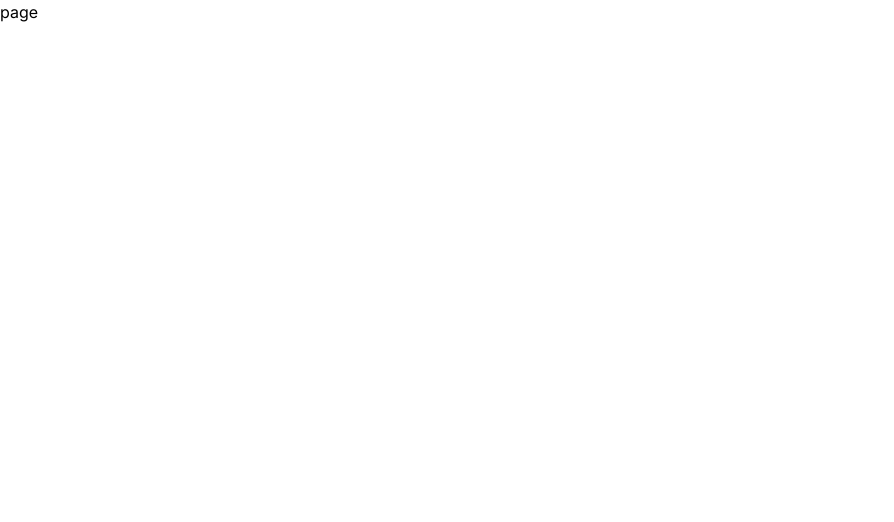
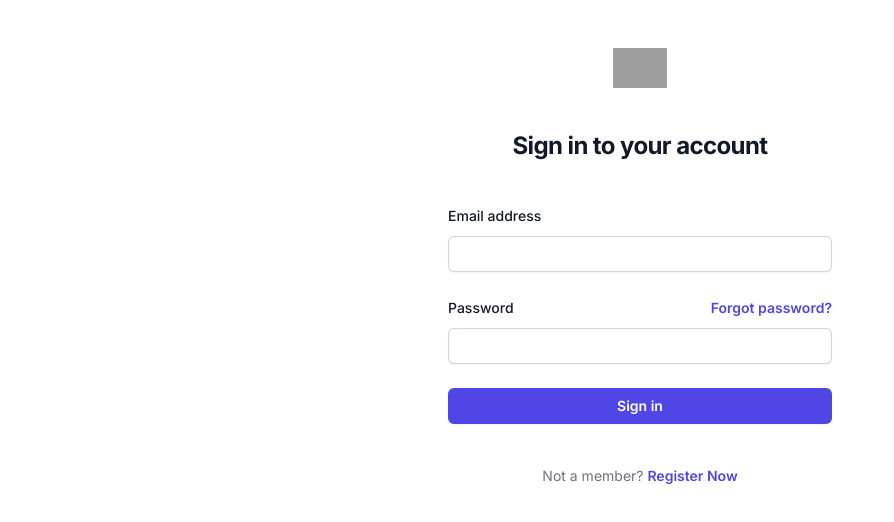
Before and after one commit to neeraj-gs/Next-Auth-Complete, a Next.js app in the folder next-auth/: page /login in a window 1280 px wide. Shown: the top 522 px of the page, without its empty margins (0-894 px from the left). Built offline with nearby package versions, Linux system fonts and the light colour scheme; grey boxes are pictures that could not be loaded.

Commit message:
Added the LOgin page from Tailwingd css

```diff
--- a/next-auth/app/(site)/login/page.jsx
+++ b/next-auth/app/(site)/login/page.jsx
@@ -1,9 +1,79 @@
-import React from 'react'
+'use client'
 
-const page = () => {
+export default function Login() {
   return (
-    <div>page</div>
+    <>
+      <div className="flex min-h-full flex-1 flex-col justify-center px-6 py-12 lg:px-8">
+        <div className="sm:mx-auto sm:w-full sm:max-w-sm">
+          <img
+            className="mx-auto h-10 w-auto"
+            src="https://tailwindui.com/img/logos/mark.svg?color=indigo&shade=600"
+            alt="Your Company"
+          />
+          <h2 className="mt-10 text-center text-2xl font-bold leading-9 tracking-tight text-gray-900">
+            Sign in to your account
+          </h2>
+        </div>
+
+        <div className="mt-10 sm:mx-auto sm:w-full sm:max-w-sm">
+          <form className="space-y-6" action="#" method="POST">
+            <div>
+              <label htmlFor="email" className="block text-sm font-medium leading-6 text-gray-900">
+                Email address
+              </label>
+              <div className="mt-2">
+                <input
+                  id="email"
+                  name="email"
+                  type="email"
+                  autoComplete="email"
+                  required
+                  className="block w-full rounded-md border-0 py-1.5 text-gray-900 shadow-sm ring-1 ring-inset ring-gray-300 placeholder:text-gray-400 focus:ring-2 focus:ring-inset focus:ring-indigo-600 sm:text-sm sm:leading-6"
+                />
+              </div>
+            </div>
+
+            <div>
+              <div className="flex items-center justify-between">
+                <label htmlFor="password" className="block text-sm font-medium leading-6 text-gray-900">
+                  Password
+                </label>
+                <div className="text-sm">
+                  <a href="#" className="font-semibold text-indigo-600 hover:text-indigo-500">
+                    Forgot password?
+                  </a>
+                </div>
+              </div>
+              <div className="mt-2">
+                <input
+                  id="password"
+                  name="password"
+                  type="password"
+                  autoComplete="current-password"
+                  required
+                  className="block w-full rounded-md border-0 py-1.5 text-gray-900 shadow-sm ring-1 ring-inset ring-gray-300 placeholder:text-gray-400 focus:ring-2 focus:ring-inset focus:ring-indigo-600 sm:text-sm sm:leading-6"
+                />
+              </div>
+            </div>
+
+            <div>
+              <button
+                type="submit"
+                className="flex w-full justify-center rounded-md bg-indigo-600 px-3 py-1.5 text-sm font-semibold leading-6 text-white shadow-sm hover:bg-indigo-500 focus-visible:outline focus-visible:outline-2 focus-visible:outline-offset-2 focus-visible:outline-indigo-600"
+              >
+                Sign in
+              </button>
+            </div>
+          </form>
+
+          <p className="mt-10 text-center text-sm text-gray-500">
+            Not a member?{' '}
+            <a href="#" className="font-semibold leading-6 text-indigo-600 hover:text-indigo-500">
+              Register Now
+            </a>
+          </p>
+        </div>
+      </div>
+    </>
   )
 }
-
-export default page
```
